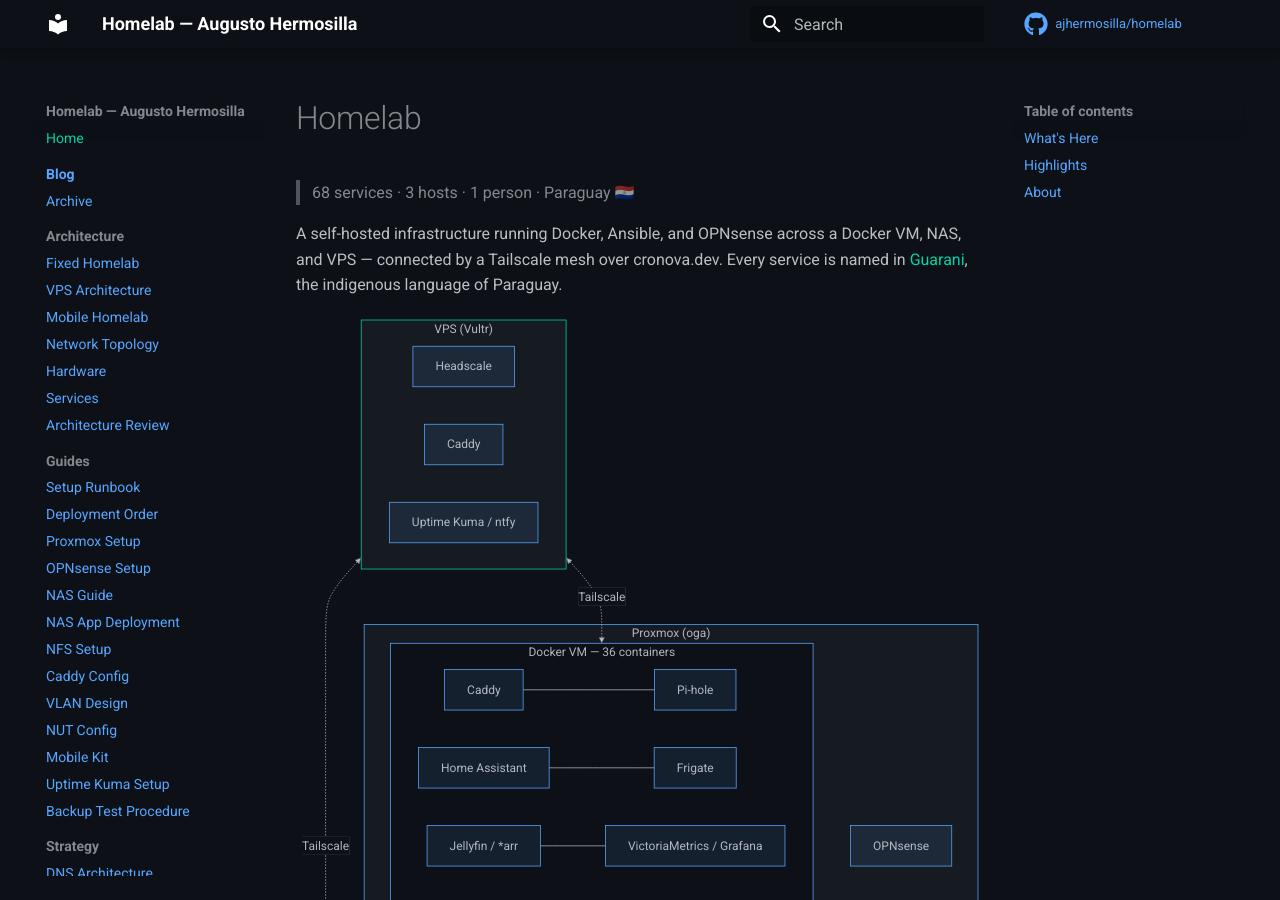
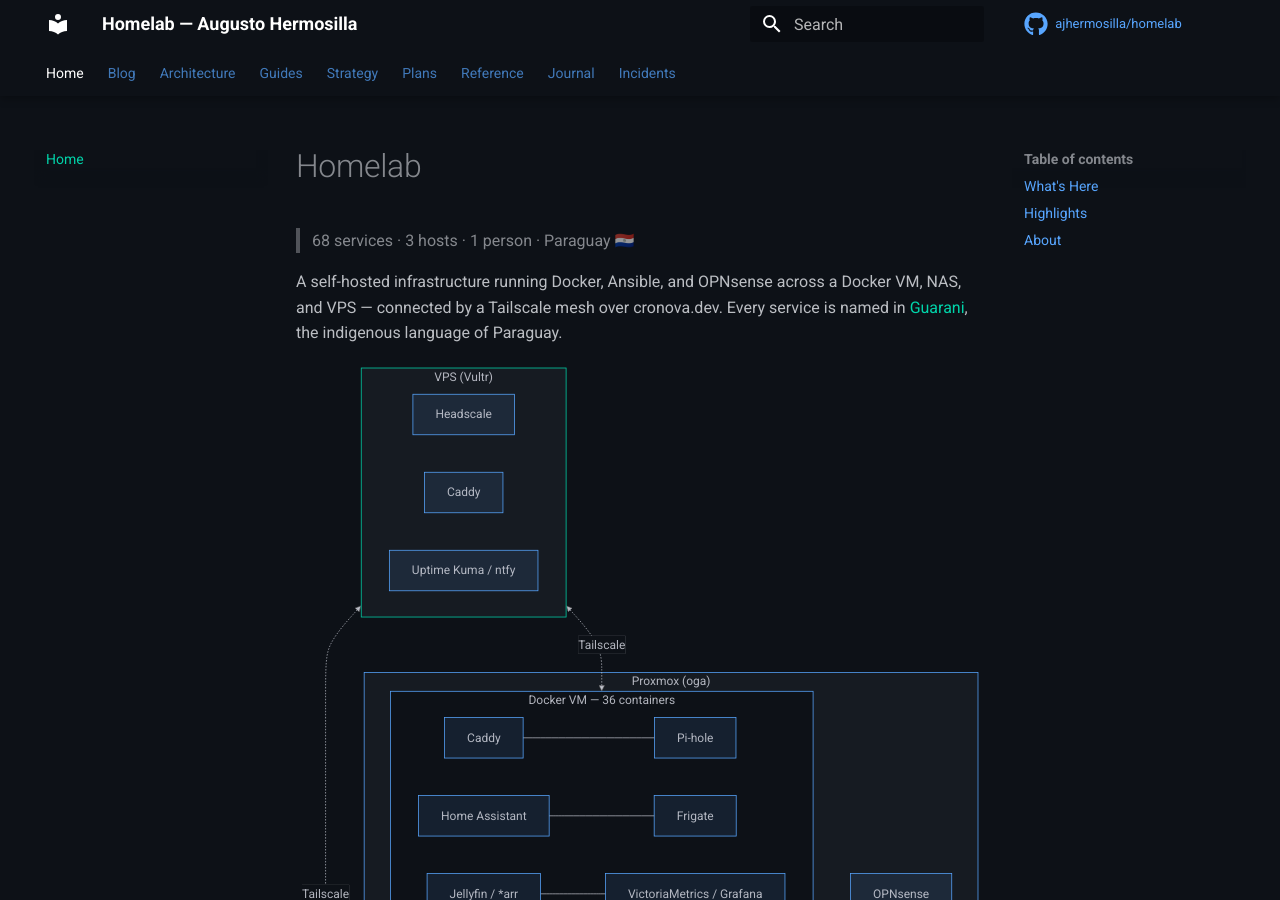
Before and after one commit to ajhermosilla/homelab, an MkDocs documentation site: the page built from docs/README.md, in a window 1280 px wide and 900 px high. Built offline with MkDocs 1.6.1 and Material for MkDocs 9.7.7, drawn with Linux system fonts in a browser that asks for light colours; comment, search, counter and statistics services are not loaded.

Commit message:
feat: add navigation tabs and remove sidebar bloat
Replace navigation.sections + navigation.expand with navigation.tabs
+ sticky tabs. Sections now appear as top tab bar instead of 50+
links in sidebar. Cleaner reading experience for blog visitors.

Co-Authored-By: Claude Opus 4.6 (1M context) <noreply@anthropic.com>

```diff
--- a/mkdocs.yml
+++ b/mkdocs.yml
@@ -15,8 +15,8 @@ theme:
     primary: custom
     accent: custom
   features:
-    - navigation.sections
-    - navigation.expand
+    - navigation.tabs
+    - navigation.tabs.sticky
     - navigation.top
     - navigation.indexes
     - search.highlight
```
